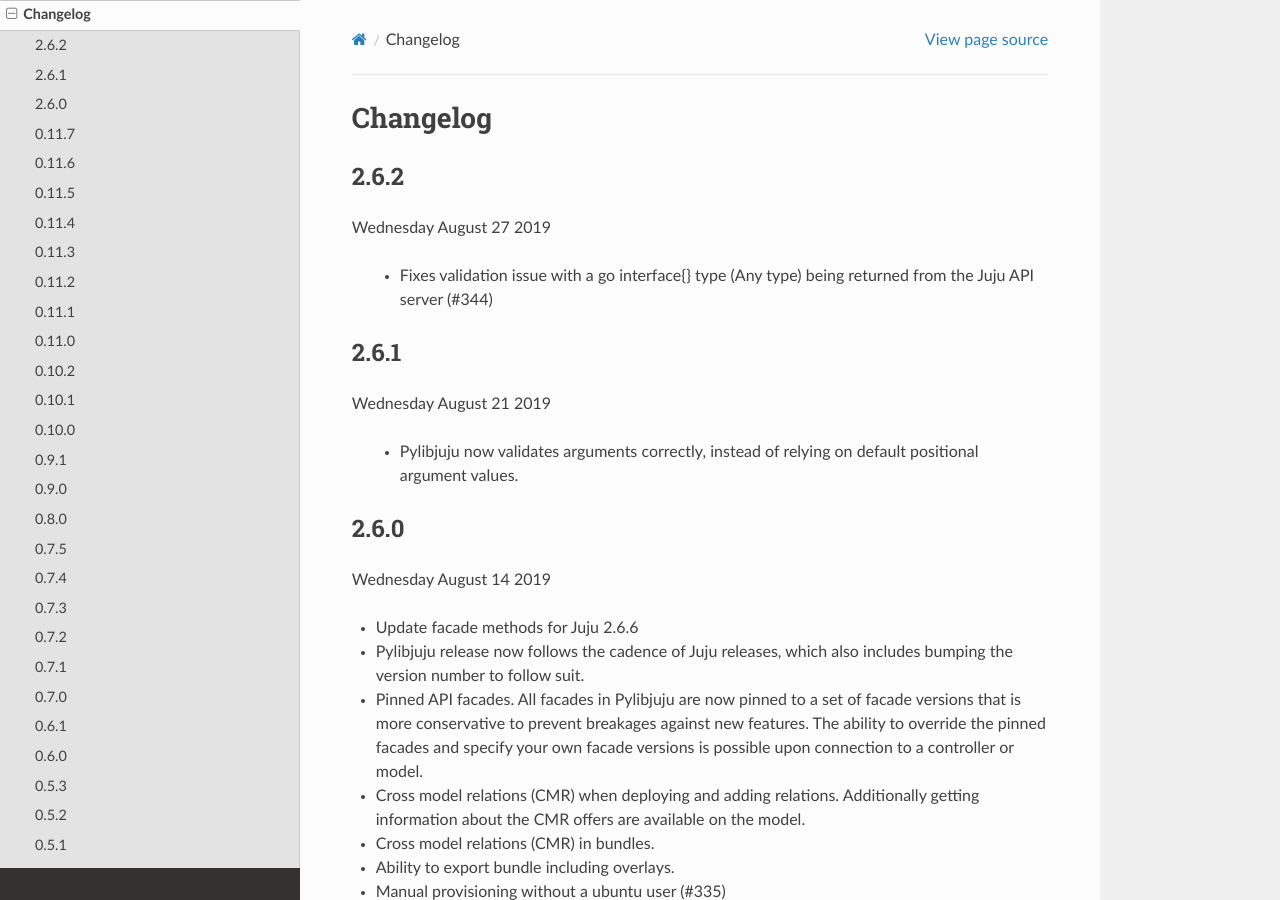
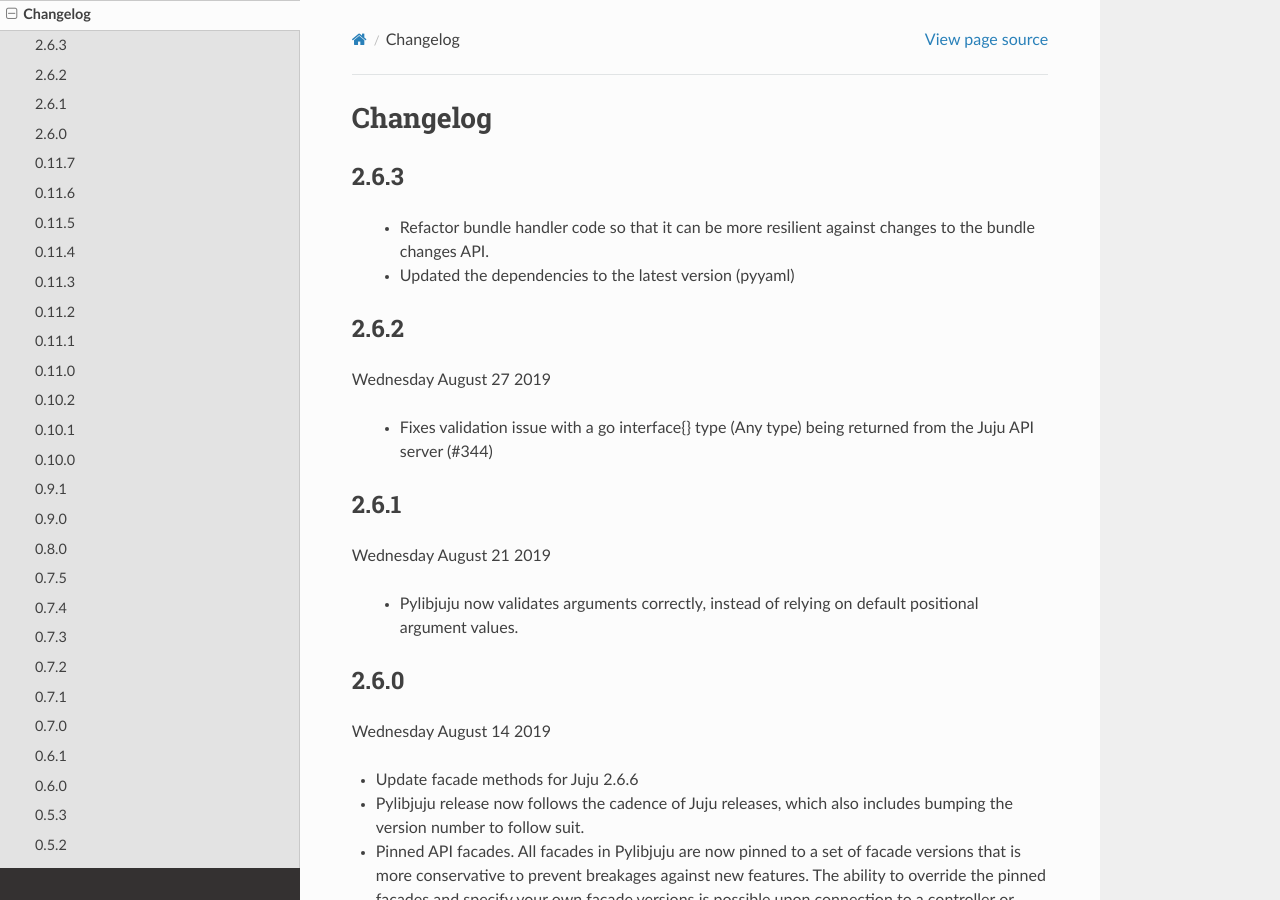
Before and after one commit to juju/python-libjuju, a Sphinx documentation site: the page built from docs/changelog.rst, in a window 1280 px wide and 900 px high. Built offline with Sphinx 7.4.7 and the Read the Docs theme 2.0.0, drawn with Linux system fonts in a browser that asks for light colours; pages that are not in the unit, such as notebooks, are missing from menus.

Commit message:
Release notes for 2.6.3
Update the VERSION file to the correct revision and add the change
log changes to the latest changes.

```diff
--- a/docs/changelog.rst
+++ b/docs/changelog.rst
@@ -1,5 +1,12 @@
 Changelog
 ---------
+
+2.6.3
+^^^^^
+
+ * Refactor bundle handler code so that it can be more resilient against changes
+   to the bundle changes API.
+ * Updated the dependencies to the latest version (pyyaml)
 
 2.6.2
 ^^^^^
```
Also changed, not shown: 1 other file.
